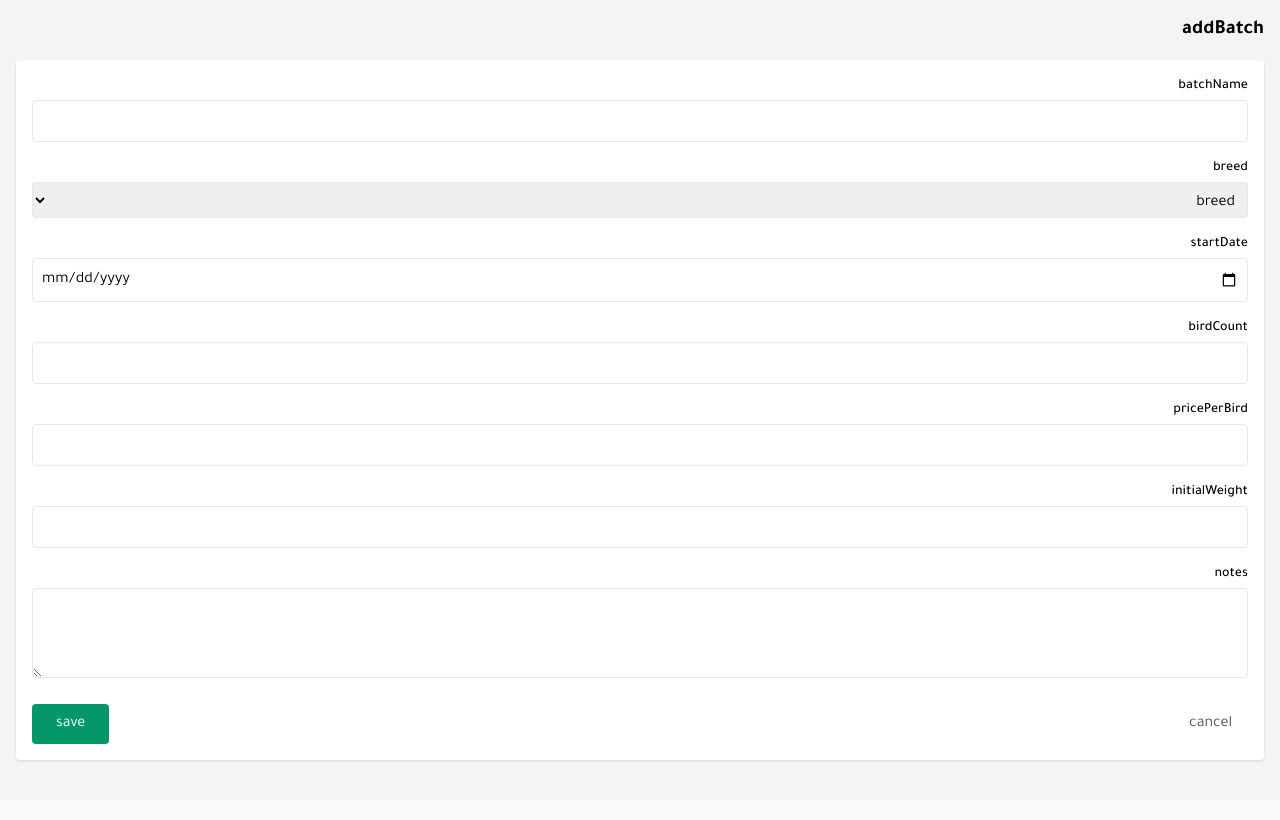
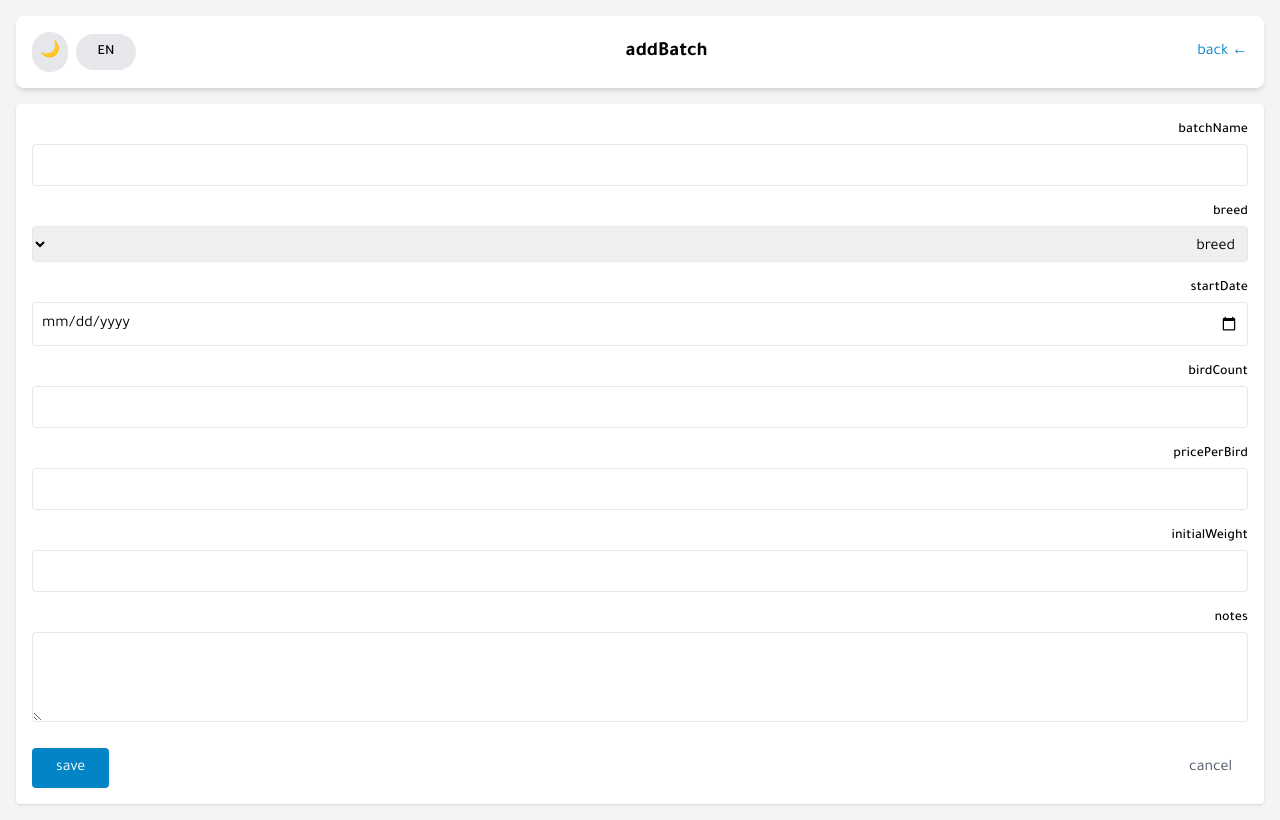
Before and after one commit to merosman91/Flock-ERP, a React (Vite) app: page /flocks/new in a window 1280 px wide. Built offline with nearby package versions, Linux system fonts and the light colour scheme.

Commit message:
Update FlockForm.jsx

```diff
--- a/src/screens/FlockForm.jsx
+++ b/src/screens/FlockForm.jsx
@@ -3,6 +3,8 @@ import { useTranslation } from 'react-i18next';
 import { useNavigate, useParams } from 'react-router-dom';
 import { addFlock, getFlocks } from '../services/dbService';
 import { breeds } from '../utils/data';
+import LanguageToggle from '../components/LanguageToggle';
+import ThemeToggle from '../components/ThemeToggle';
 
 export default function FlockForm() {
   const { t, i18n } = useTranslation();
@@ -22,8 +24,6 @@ export default function FlockForm() {
 
   useEffect(() => {
     if (isEdit) {
-      // In real app: fetch by ID
-      // For demo: load first flock
       const load = async () => {
         const flocks = await getFlocks();
         if (flocks.length > 0) {
@@ -47,9 +47,22 @@ export default function FlockForm() {
 
   return (
     <div className="min-h-screen bg-gray-100 dark:bg-gray-900 p-4">
-      <h1 className="text-xl font-bold mb-4">
-        {isEdit ? t('editBatch') : t('addBatch')}
-      </h1>
+      {/* Header */}
+      <header className="bg-white dark:bg-gray-800 shadow-md p-4 flex justify-between items-center rounded-lg mb-4">
+        <button
+          onClick={() => navigate(-1)}
+          className="text-primary-600 dark:text-primary-400"
+        >
+          ← {t('back')}
+        </button>
+        <h1 className="text-xl font-bold">
+          {isEdit ? t('editBatch') : t('addBatch')}
+        </h1>
+        <div className="flex items-center space-x-2 rtl:space-x-reverse">
+          <LanguageToggle />
+          <ThemeToggle />
+        </div>
+      </header>
 
       <form onSubmit={handleSubmit} className="bg-white dark:bg-gray-800 p-4 rounded shadow space-y-4">
         <InputField
@@ -120,7 +133,7 @@ export default function FlockForm() {
           </button>
           <button
             type="submit"
-            className="bg-emerald-600 text-white px-6 py-2 rounded"
+            className="bg-primary-600 text-white px-6 py-2 rounded"
           >
             {t('save')}
           </button>
@@ -179,4 +192,4 @@ function TextareaField({ label, name, value, onChange }) {
       />
     </div>
   );
-}
+      }
```
